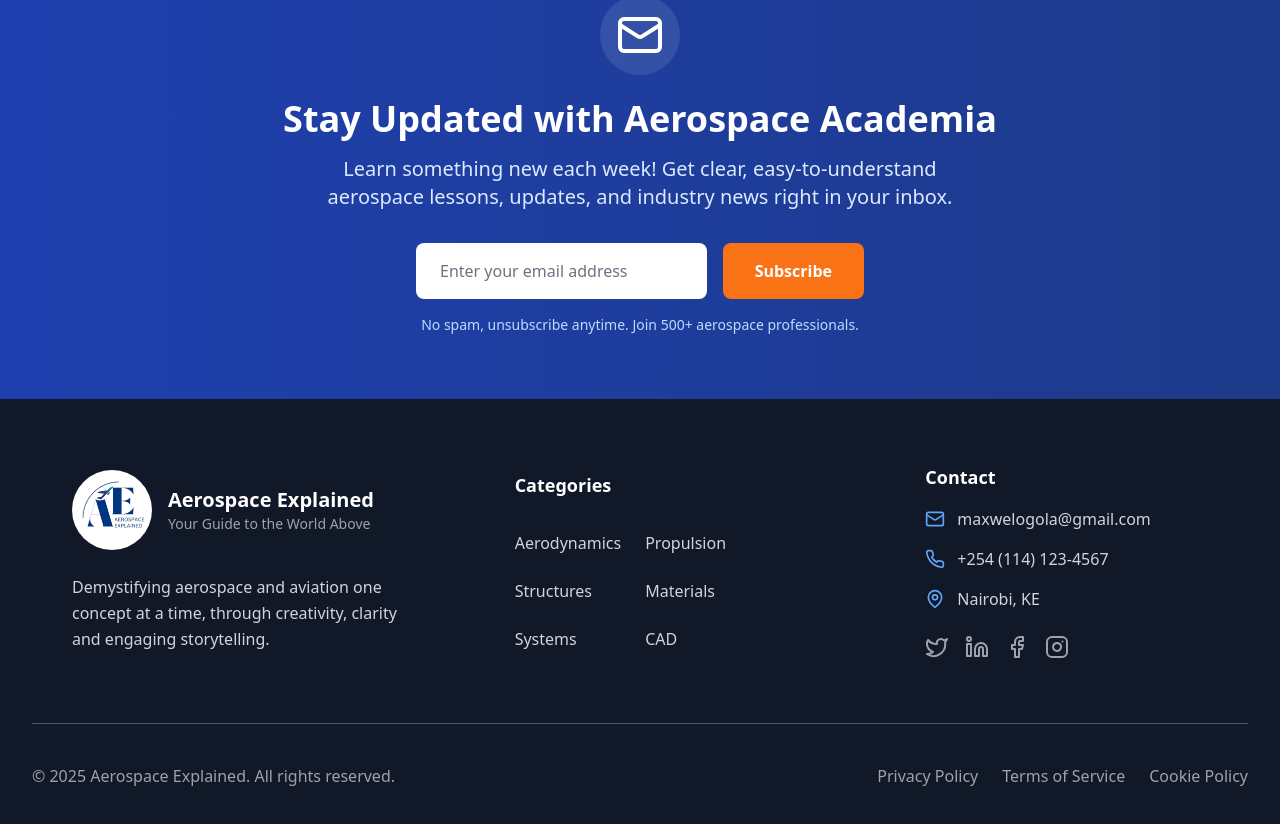
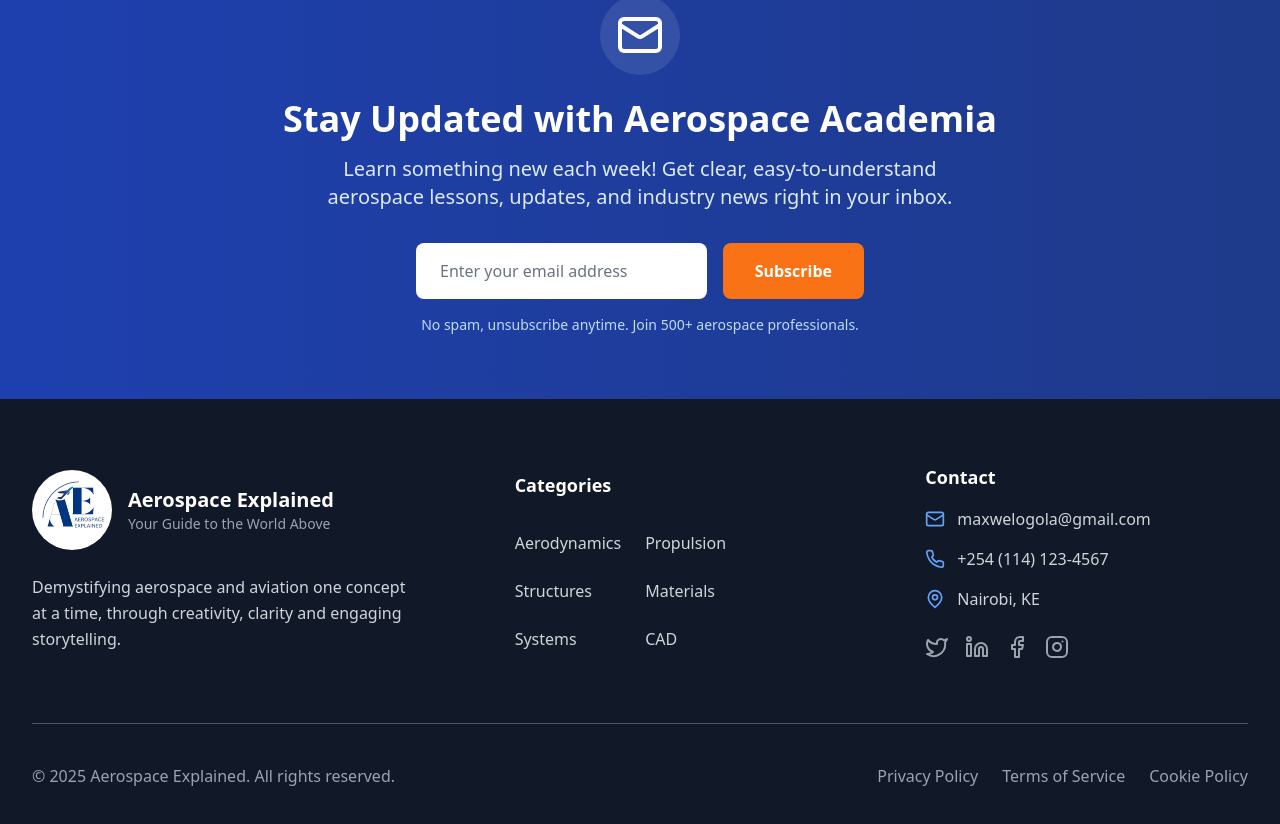
Before and after one commit to Ogola-Maxwell-Ochieng/Aerospace-Explained, a React (Vite) app: page /articles in a window 1280 px wide. Shown: the part 4964-5788 px from the top of the page. Built offline with nearby package versions, Linux system fonts and the light colour scheme.

Commit message:
Update Footer.tsx
Margin Rebuild

```diff
--- a/src/components/Footer.tsx
+++ b/src/components/Footer.tsx
@@ -9,7 +9,7 @@
       <div className="max-w-7xl mx-auto px-4 sm:px-6 lg:px-8 py-16">
         <div className="grid grid-cols-1 md:grid-cols-3 gap-10 items-center text-center md:text-left">
           {/* Brand */}
-          <div className="space-y-4 flex flex-col items-start pl-10 md:pl-10">
+          <div className="space-y-4 flex flex-col items-start">
             <div className="flex flex-col items-start space-y-2 md:space-y-6">
               <div className="flex items-center space-x-4">
                 <div className="w-20 h-20 flex items-center justify-start bg-white rounded-full">
```
